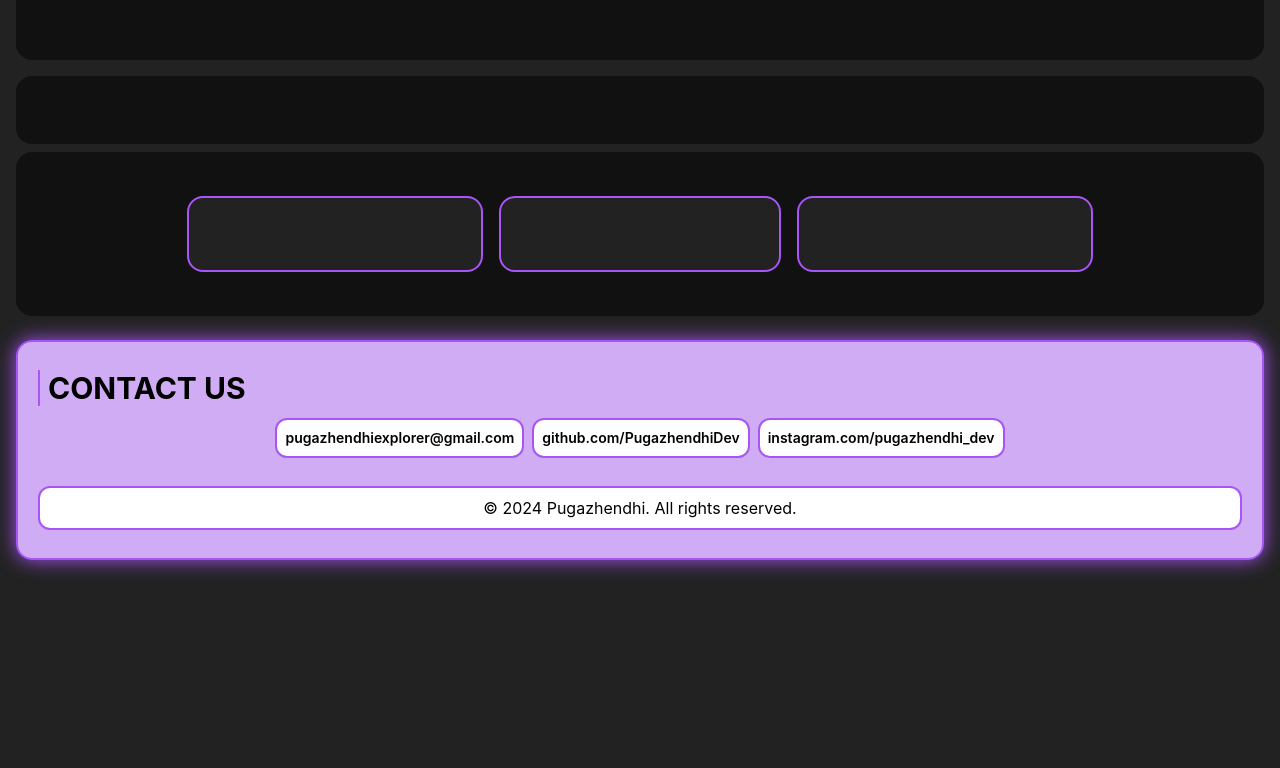
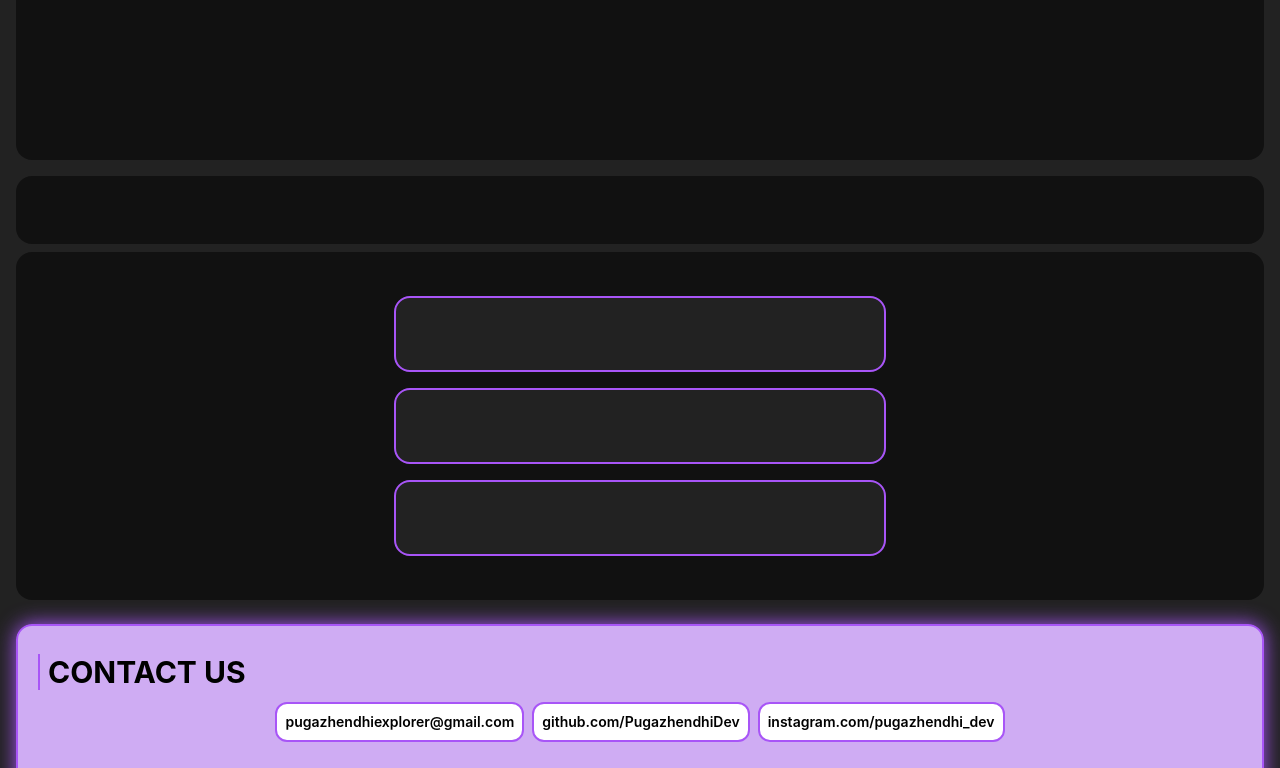
Before and after one commit to PugazhendhiDev/PugazhendhiDev, a React (Create React App) app: page / in a window 1280 px wide. Shown: the part 2228-2996 px from the top of the page. Before the commit the page ends 2820 px from the top, so only its background shows below. Built offline with nearby package versions, Linux system fonts and the light colour scheme.

Commit message:
Add files via upload

```diff
--- a/src/components/scrollRestoration.js
+++ b/src/components/scrollRestoration.js
@@ -1,4 +1,4 @@
-import React, { useEffect } from "react";
+import { useEffect } from "react";
 import { useLocation } from "react-router-dom";
 
 function ScrollToTop() {
--- a/src/pages/contact.js
+++ b/src/pages/contact.js
@@ -8,8 +8,9 @@ function Contact() {
           --- CONTACT ---
         </h1>
       </div>
-      <div className="my-2 mb-6 p-1 md:p-10 bg-[#111] justify-center flex flex-col gap-2 md:flex-row rounded-2xl">
-        <div className="bg-[#222] justify-center my-1 mx-1 p-2 md:p-4 font-semibold text-center border-2 border-purple-500 rounded-xl md:rounded-2xl">
+      <div className="my-2 mb-6 p-1 md:p-10 bg-[#111] justify-center rounded-2xl">
+        <div className="max-w-[500px] mx-auto">
+          <div className="bg-[#222] justify-center mt-1 mx-1 p-2 md:p-4 font-semibold text-center border-2 border-purple-500 rounded-xl md:rounded-2xl">
             <a
               href="mailto:pugazhendhiexplorer@gmail.com"
               className="contentRevealAnimation flex gap-2 max-w-[260px] mx-auto"
@@ -34,7 +35,7 @@ function Contact() {
               </h1>
             </a>
           </div>
-        <div className="bg-[#222] justify-center my-1 mx-1 p-2 md:p-4 font-semibold text-center border-2 border-purple-500 rounded-xl md:rounded-2xl">
+          <div className="bg-[#222] justify-center my-2 md:my-4 mx-1 p-2 md:p-4 font-semibold text-center border-2 border-purple-500 rounded-xl md:rounded-2xl">
             <a
               href="https://github.com/PugazhendhiDev/"
               className="contentRevealAnimation flex gap-2 max-w-[260px] mx-auto"
@@ -59,7 +60,7 @@ function Contact() {
               </h1>
             </a>
           </div>
-        <div className="bg-[#222] justify-center my-1 mx-1 p-2 md:p-4 font-semibold text-center border-2 border-purple-500 rounded-xl md:rounded-2xl">
+          <div className="bg-[#222] justify-center mb-1 mx-1 p-2 md:p-4 font-semibold text-center border-2 border-purple-500 rounded-xl md:rounded-2xl">
             <a
               href="https://instagram.com/pugazhendhi_dev/"
               className="contentRevealAnimation flex gap-2 max-w-[260px] mx-auto"
@@ -85,6 +86,7 @@ function Contact() {
             </a>
           </div>
         </div>
+      </div>
     </>
   );
 }
--- a/src/pages/feedback.js
+++ b/src/pages/feedback.js
@@ -34,6 +34,7 @@ function Feedback() {
       </div>
       <div className="bg-[#111] mx-auto my-4 p-5 text-center rounded-2xl">
         <form className="mx-auto flex flex-col max-w-[500px]" onSubmit={onSubmit}>
+          <input type="hidden" name="Pugazhendhi's portfolio (FEEDBACK)"/>
           <label className="contentRevealAnimation text-left mb-1 text-purple-500">Name:</label>
           <input
             className="contentRevealAnimation p-1 mb-4 bg-[#222] text-white border-2 border-purple-500 rounded-md"
@@ -50,11 +51,12 @@ function Feedback() {
           />
           <label className="contentRevealAnimation text-left mb-1 text-purple-500">Feedback:</label>
           <textarea
-            className="contentRevealAnimation p-1 mb-4 bg-[#222] text-white border-2 border-purple-500 rounded-md"
+            className="contentRevealAnimation p-1 mb-4 bg-[#222] h-[100px] text-white border-2 border-purple-500 rounded-md"
             type="text"
             name="Feedback"
             placeholder="Enter your Feedback"
           />
+          <button className="contentRevealAnimation p-1 mt-2 mb-4 text-center mx-auto md:mr-auto md:ml-0 w-[100px] bg-[#222] text-white hover:text-purple-500 border-2 border-purple-500 rounded-md" type="submit">Submit</button>
         </form>
       </div>
     </>
```
Lines whose indentation alone changed are shown as unchanged.
